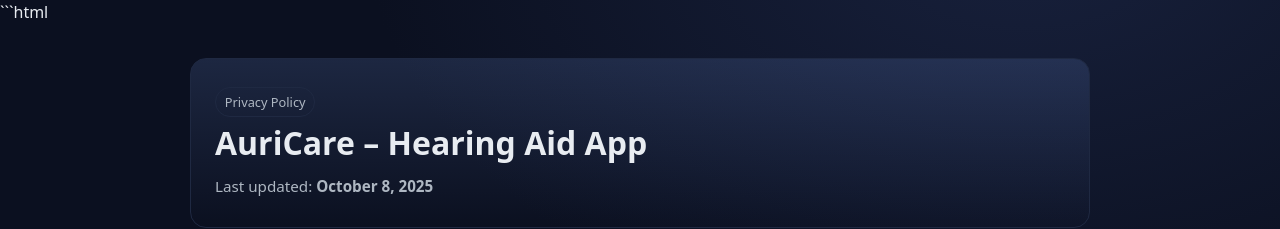
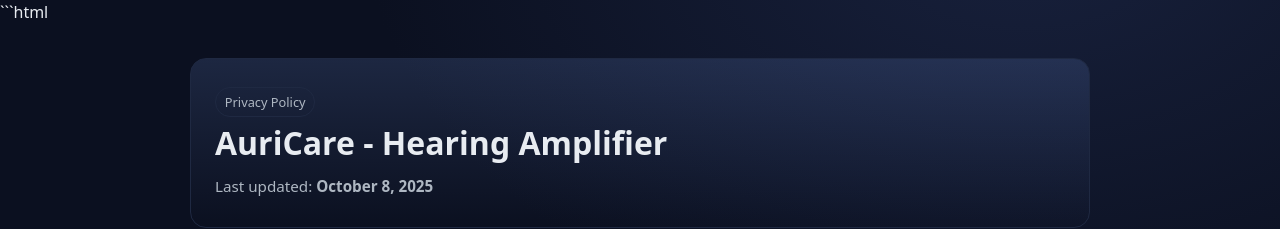
Before and after one commit to softnest9-debug/auricare-privacy-policy, a plain HTML site: page en/index.html in a window 1280 px wide. Shown: the top 229 px of the page. Drawn offline with Linux system fonts and the light colour scheme.

Commit message:
Update title and headings for Hearing Amplifier

```diff
--- a/en/index.html
+++ b/en/index.html
@@ -4,7 +4,7 @@
 <head>
   <meta charset="utf-8" />
   <meta name="viewport" content="width=device-width, initial-scale=1" />
-  <title>Privacy Policy – AuriCare – Hearing Aid App</title>
+  <title>Privacy Policy – AuriCare - Hearing Amplifier</title>
   <meta name="description" content="Privacy Policy for the AuriCare – Hearing Aid App" />
   <style>
     :root {
@@ -47,7 +47,7 @@
   <div class="container">
     <header>
       <div class="badge">Privacy Policy</div>
-      <h1>AuriCare – Hearing Aid App</h1>
+      <h1>AuriCare - Hearing Amplifier</h1>
       <p class="subtitle">Last updated: <strong>October 8, 2025</strong></p>
     </header>
 
@@ -146,7 +146,7 @@ THIS SOFTWARE IS PROVIDED BY THE COPYRIGHT HOLDERS AND CONTRIBUTORS "AS IS" AND
     </section>
 
     <footer>
-      <p>© <span id="year"></span> AuriCare – Hearing Aid App</p>
+      <p>© <span id="year"></span> AuriCare - Hearing Amplifier</p>
     </footer>
   </div>
   <script>
```
